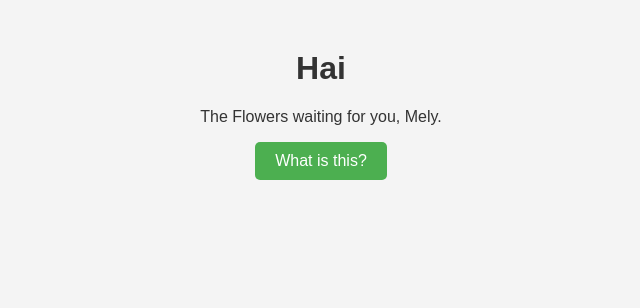
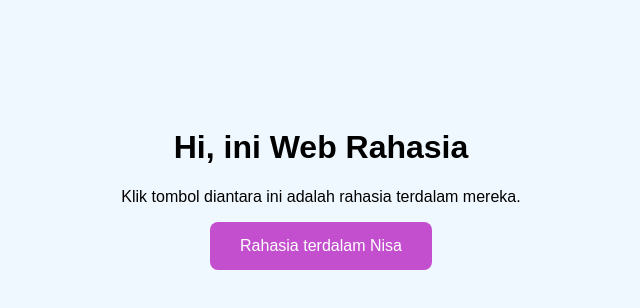
Before and after one commit to Hopeflowersy/mely2020, a plain HTML site: page index.html in a window 1280 px wide. Shown: the whole page, without its empty margins (319-959 px from the left). Drawn offline with Linux system fonts and the light colour scheme.

Commit message:
Pisah CSS, tambahkan font sans-serif dan warna

```diff
--- a/index.html
+++ b/index.html
@@ -1,16 +1,40 @@
 <!DOCTYPE html>
 <html lang="id">
 <head>
-  <meta charset="UTF-8" />
-  <meta name="viewport" content="width=device-width, initial-scale=1.0" />
-  <title>"mely2020"</title>
-  <link rel="stylesheet" href="style.css" />
+  <meta charset="UTF-8">
+  <title>Tombol Notifikasi</title>
+  <style>
+    body {
+      font-family: Arial, sans-serif;
+      text-align: center;
+      padding-top: 100px;
+      background-color: #f0f8ff;
+    }
+
+    button {
+      padding: 15px 30px;
+      font-size: 16px;
+      background-color: #c34fce;
+      color: white;
+      border: none;
+      border-radius: 8px;
+      cursor: pointer;
+      transition: background-color 0.3s;
+    }
+
+    button:hover {
+      background-color: #f7bf26;
+    }
+  </style>
 </head>
 <body>
-  <h1>Hai</h1>
-  <p>The Flowers waiting for you, Mely.</p>
-  <button onclick="halo()">What is this?</button>
 
+  <h1>Hi, ini Web Rahasia</h1>
+  <p>Klik tombol diantara ini adalah rahasia terdalam mereka.</p>
+
+  <button onclick="showNotif()">Rahasia terdalam Nisa</button>
+
+  <!-- Hubungkan ke file script -->
   <script src="script.js"></script>
 </body>
 </html>
--- a/script.js
+++ b/script.js
@@ -1,3 +1,3 @@
-function halo() {
-  alert("Web pertama njir, nisa jawa");
+function showNotif() {
+  alert("Nisa sebenarnya adalah wujud asli musang bendang yang suka mencuri bahkan membunuh orang tidak bersalah, konon katanya kalau akun robloxnya dihapus, sifatnya akan menjadi lebih baik");
 }
```
